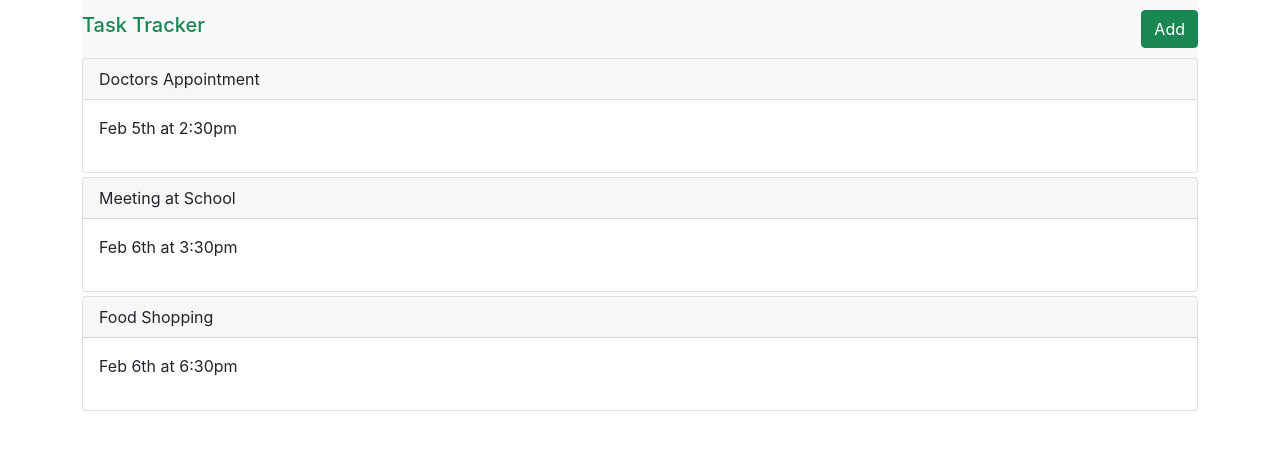
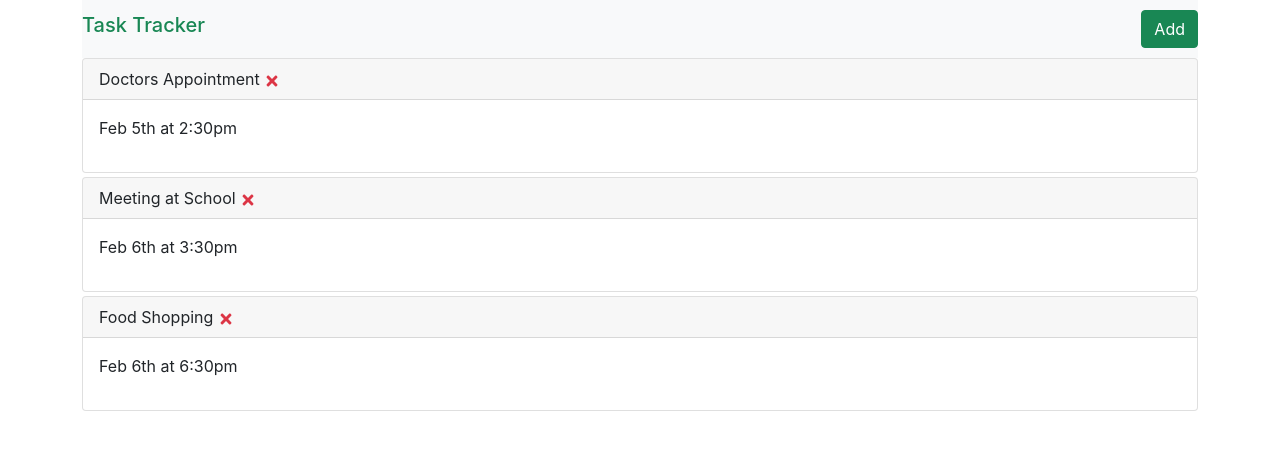
Before and after one commit to umargarga/reactjs, a React (Create React App) app: page / in a window 1280 px wide. Shown: the top 450 px of the page. Built offline with nearby package versions, Linux system fonts and the light colour scheme.

Commit message:
Added the delete function

```diff
--- a/src/App.js
+++ b/src/App.js
@@ -23,10 +23,14 @@
         reminder: false,
     }
 ])
+
+const deleteTask = (id) => {
+  setTasks(tasks.filter((task) => task.id !== id))
+}
   return (
     <div className="container">
       <Header />
-      <Tasks tasks={tasks} />
+      {tasks.length > 0 ?<Tasks tasks={tasks} onDelete={deleteTask} /> : 'No Tasks to Show'}
     </div>
   );
 }
--- a/src/components/Task.js
+++ b/src/components/Task.js
@@ -1,8 +1,9 @@
-const Task = ({ task }) => {
+import { FaTimes } from 'react-icons/fa'
+const Task = ({ task, onDelete }) => {
     return (
         <div className='card mb-1'>
             <div className="card-header">
-                {task.text }
+                {task.text } <FaTimes className='text-danger float-right' onClick={() => onDelete(task.id)} />
             </div>
             <div className='card-body'>
                 <p>{task.day}</p>
--- a/src/components/Tasks.js
+++ b/src/components/Tasks.js
@@ -1,10 +1,10 @@
 import Task from './Task'
 
-const Tasks = ({ tasks }) => {
+const Tasks = ({ tasks, onDelete }) => {
     return (
         <>
            {tasks.map((task) => (
-           <Task key={task.id} task={task} />
+           <Task key={task.id} task={task} onDelete={onDelete} />
            ))}
         </>
     )
```
